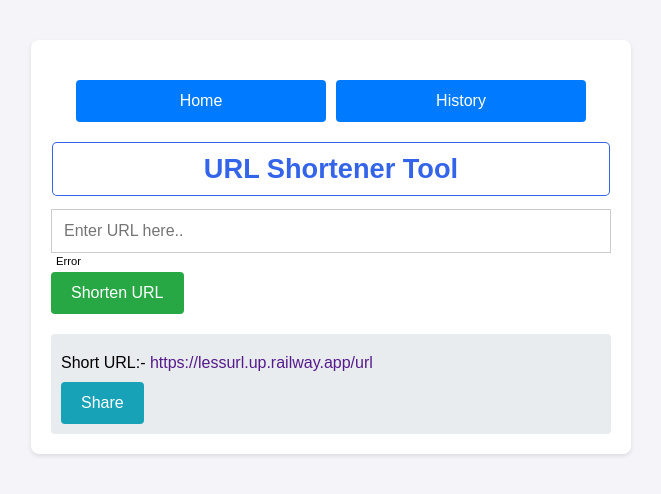
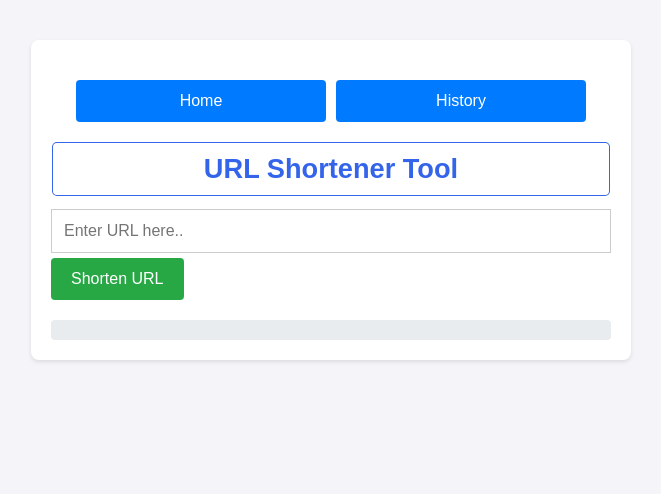
Before and after one commit to KaranGautam0/Url-Shortener-App, a plain HTML site: page Frontend/index.html in a window 1280 px wide. Shown: the whole page, without its empty margins (309-970 px from the left). Drawn offline with Linux system fonts and the light colour scheme.

Commit message:
home section medify ==>  Error output message ( message will be empty)

```diff
--- a/Frontend/index.html
+++ b/Frontend/index.html
@@ -25,15 +25,13 @@
 
 
       <input type="text" id="urlInput" placeholder="Enter URL here..">
-      <div class="message">Error</div>
+      <div class="message"></div>
 
       <button id="short-Url-Generator-btn">Shorten URL</button>
 
       <div class="output" id="outputDiv">
         <!-- Short URL and share button will appere here -->
-        <p>Short URL:- <a href="" target="_blank">https://lessurl.up.railway.app/url</a></p>
 
-        <button>Share</button>
       </div>
     </section>
 
@@ -53,7 +51,7 @@
               <a href="https://google.com">https://google.com</a>
             </td>
             <td class="shortURl" colspan="5"> <a
-                href="https://lessurl.up.railway.app/url/dXY-Esc6R">https://lessurl.up.railway.app/url/dXY-Esc6R</a>
+              href="https://lessurl.up.railway.app/url/dXY-Esc6R">https://lessurl.up.railway.app/url/dXY-Esc6R</a>
             </td>
             <td colspan="2">10</td>
           </tr>
```
